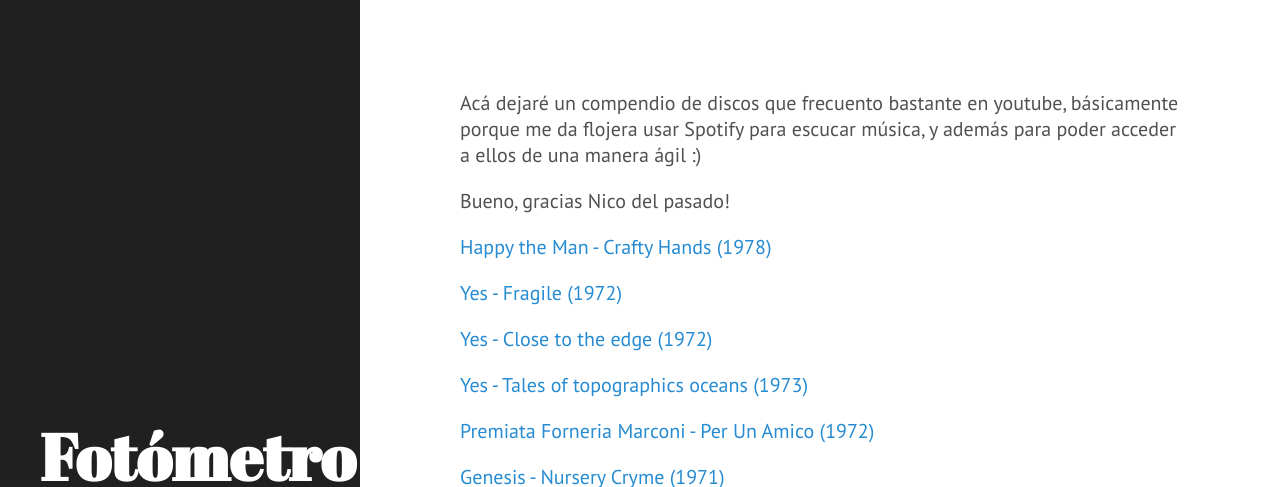
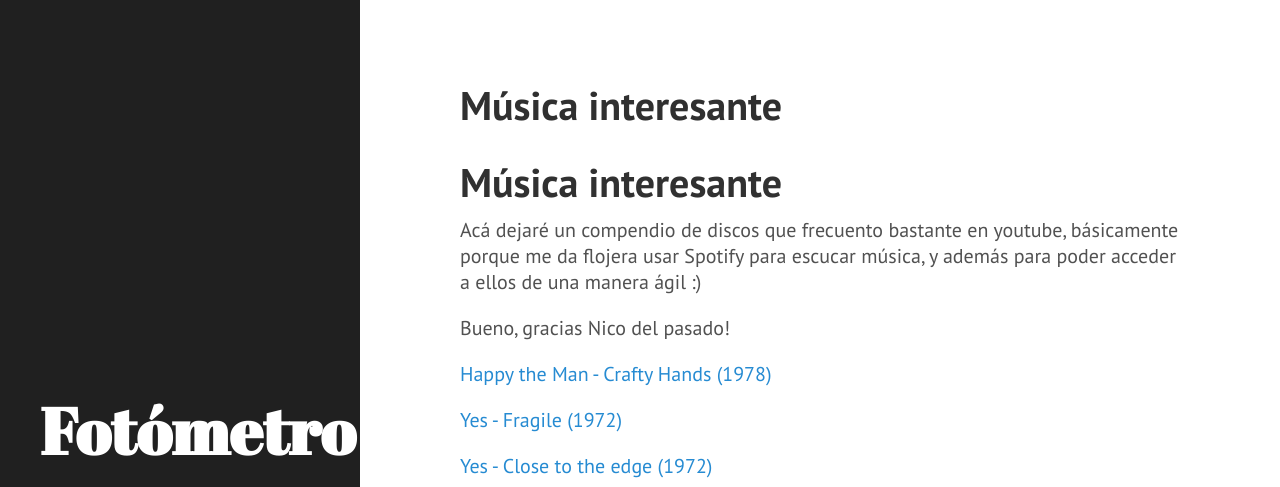
Before and after one commit to nicomedinap/nicomedinap.github.io, a Jekyll site: the page built from musica/musica.md, in a window 1280 px wide and 1053 px high, cut to the strip 0-487 px from the top of the window. Built offline with Jekyll 4.4.1, drawn with Linux system fonts in a browser that asks for light colours; our own code applies the rules of GitHub Pages for plain Markdown files.

Commit message:
Update musica.md

```diff
--- a/musica/musica.md
+++ b/musica/musica.md
@@ -1,5 +1,6 @@
-Acá dejaré un compendio de discos que frecuento bastante en youtube, básicamente porque me da flojera usar Spotify para
-escucar música, y además para poder acceder a ellos de una manera ágil :)
+# Música interesante
+
+Acá dejaré un compendio de discos que frecuento bastante en youtube, básicamente porque me da flojera usar Spotify para escucar música, y además para poder acceder a ellos de una manera ágil :)
 
 Bueno, gracias Nico del pasado!
 
```
